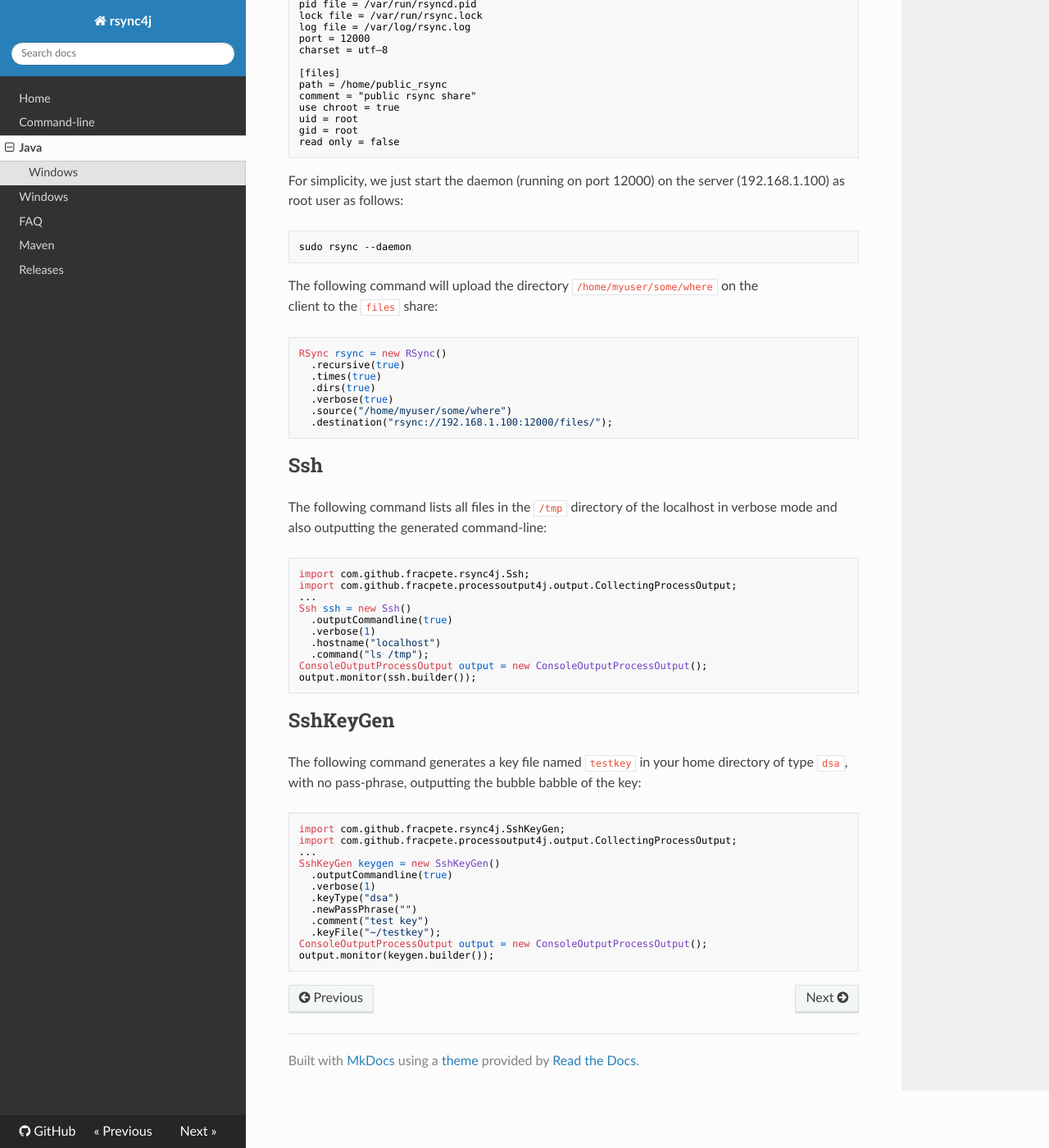
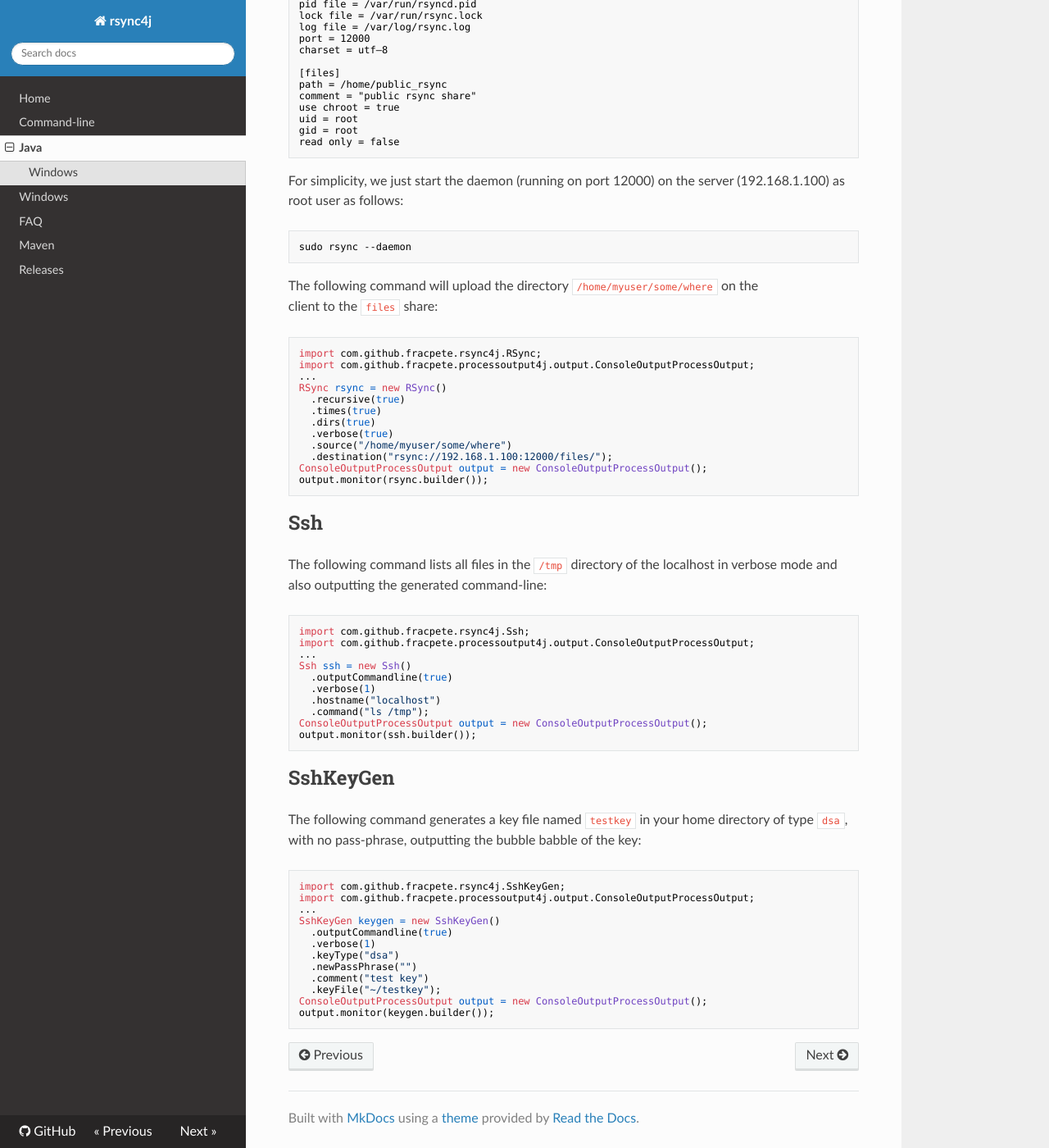
Before and after one commit to fracpete/rsync4j, an MkDocs documentation site: the page built from docs/java.md, in a window 1280 px wide and 1400 px high, scrolled down 1671 px. Shown: the whole window at 82% size. Built offline with MkDocs 1.6.1, drawn with Linux system fonts in a browser that asks for light colours; nearby versions of some CDN libraries; old or Windows-style settings are respelled for this version of MkDocs.

Commit message:
minor fixes

````diff
--- a/docs/java.md
+++ b/docs/java.md
@@ -117,6 +117,9 @@ The following command will upload the directory `/home/myuser/some/where` on the
 client to the `files` share:
 
 ```java
+import com.github.fracpete.rsync4j.RSync;
+import com.github.fracpete.processoutput4j.output.ConsoleOutputProcessOutput;
+...
 RSync rsync = new RSync()
   .recursive(true)
   .times(true)
@@ -124,6 +127,8 @@ RSync rsync = new RSync()
   .verbose(true)
   .source("/home/myuser/some/where")
   .destination("rsync://192.168.1.100:12000/files/");
+ConsoleOutputProcessOutput output = new ConsoleOutputProcessOutput();
+output.monitor(rsync.builder());
 ```
 
 ## Ssh
@@ -133,7 +138,7 @@ in verbose mode and also outputting the generated command-line:
 
 ```java
 import com.github.fracpete.rsync4j.Ssh;
-import com.github.fracpete.processoutput4j.output.CollectingProcessOutput;
+import com.github.fracpete.processoutput4j.output.ConsoleOutputProcessOutput;
 ...
 Ssh ssh = new Ssh()
   .outputCommandline(true)
@@ -152,7 +157,7 @@ of the key:
 
 ```java
 import com.github.fracpete.rsync4j.SshKeyGen;
-import com.github.fracpete.processoutput4j.output.CollectingProcessOutput;
+import com.github.fracpete.processoutput4j.output.ConsoleOutputProcessOutput;
 ...
 SshKeyGen keygen = new SshKeyGen()
   .outputCommandline(true)
````
